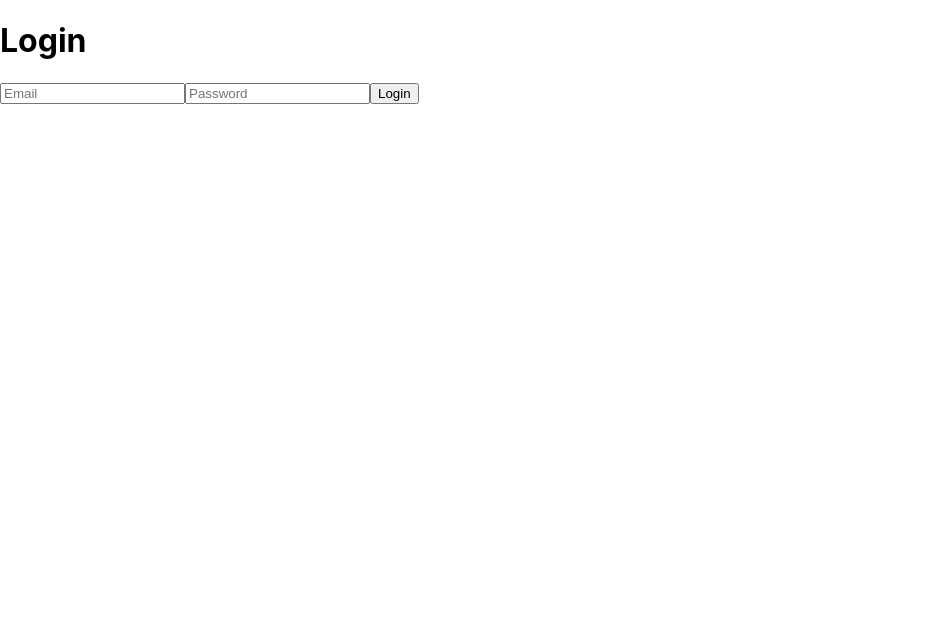
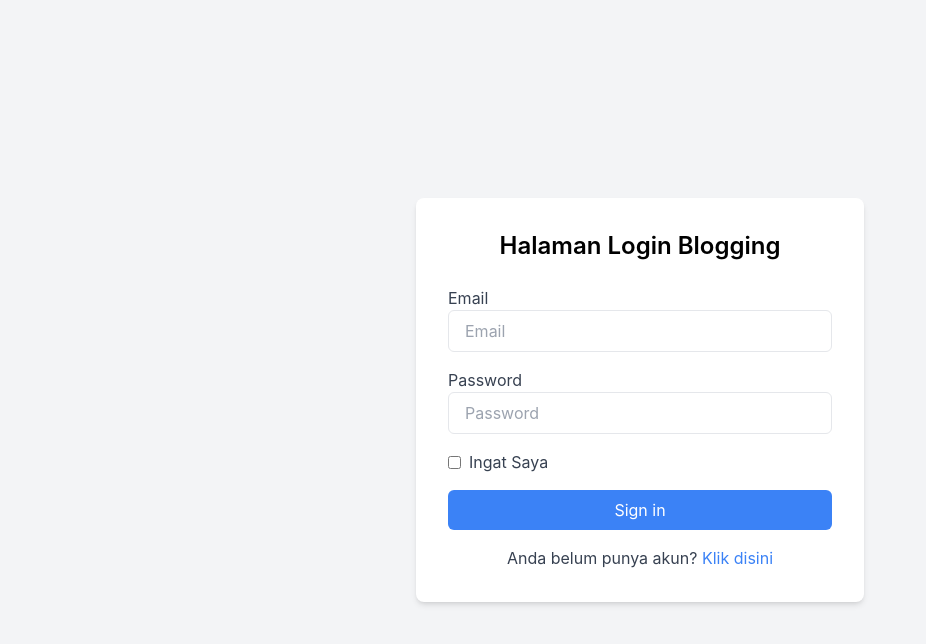
Before and after one commit to Fiffah/blog-frontend, a React (Create React App) app: page /login in a window 1280 px wide. Shown: the top 644 px of the page, without its empty margins (0-926 px from the left). Built offline with nearby package versions, Linux system fonts and the light colour scheme.

Commit message:
update UI on login using tailwindCSS

```diff
--- a/package.json
+++ b/package.json
@@ -36,5 +36,10 @@
       "last 1 firefox version",
       "last 1 safari version"
     ]
+  },
+  "devDependencies": {
+    "autoprefixer": "^10.4.20",
+    "postcss": "^8.4.47",
+    "tailwindcss": "^3.4.14"
   }
 }
--- /dev/null
+++ b/postcss.config.js
@@ -0,0 +1,6 @@
+module.exports = {
+  plugins: {
+    tailwindcss: {},
+    autoprefixer: {},
+  },
+}
--- a/src/components/Login.js
+++ b/src/components/Login.js
@@ -9,17 +9,74 @@ const Login = () => {
 
     const handleLogin = async (e) => {
         e.preventDefault();
-        await login(email, password, navigate);
+        try {
+            await login(email, password, navigate);
+        } catch (error) {
+            alert("Login failed. Please check your credentials.");
+        }
     };
 
     return (
-        <div>
-            <h1>Login</h1>
-            <form onSubmit={handleLogin}>
-                <input type="email" value={email} onChange={(e) => setEmail(e.target.value)} placeholder="Email" />
-                <input type="password" value={password} onChange={(e) => setPassword(e.target.value)} placeholder="Password" />
-                <button type="submit">Login</button>
-            </form>
+        <div className="flex items-center justify-center min-h-screen bg-gray-100">
+            <div className="w-full max-w-md p-8 bg-white rounded-lg shadow-md">
+                <h2 className="text-2xl font-semibold text-center mb-6">Halaman Login Blogging</h2>
+                <form onSubmit={handleLogin} className="space-y-4">
+                    <div>
+                        <label className="block text-gray-700">Email</label>
+                        <input
+                            type="email"
+                            value={email}
+                            onChange={(e) => setEmail(e.target.value)}
+                            placeholder="Email"
+                            className="w-full px-4 py-2 border rounded-md focus:outline-none focus:ring focus:border-blue-300"
+                            required
+                        />
+                    </div>
+
+                    <div>
+                        <label className="block text-gray-700">Password</label>
+                        <input
+                            type="password"
+                            value={password}
+                            onChange={(e) => setPassword(e.target.value)}
+                            placeholder="Password"
+                            className="w-full px-4 py-2 border rounded-md focus:outline-none focus:ring focus:border-blue-300"
+                            required
+                        />
+                    </div>
+
+                    <div className="flex items-center justify-between">
+                        <label className="inline-flex items-center">
+                            <input
+                                type="checkbox"
+                                className="form-checkbox text-blue-500"
+                            />
+                            <span className="ml-2 text-gray-700">Ingat Saya</span>
+                        </label>
+                    </div>
+
+                    <div>
+                        <button
+                            type="submit"
+                            className="w-full bg-blue-500 text-white py-2 rounded-md hover:bg-blue-600 focus:outline-none"
+                        >
+                            Sign in
+                        </button>
+                    </div>
+                </form>
+
+                <div className="text-center mt-4">
+                    <p className="text-gray-700">
+                        Anda belum punya akun?{' '}
+                        <button
+                            onClick={() => navigate('/register')}
+                            className="text-blue-500 hover:underline"
+                        >
+                            Klik disini
+                        </button>
+                    </p>
+                </div>
+            </div>
         </div>
     );
 };
--- a/src/index.css
+++ b/src/index.css
@@ -1,3 +1,7 @@
+@tailwind base;
+@tailwind components;
+@tailwind utilities;
+
 body {
   margin: 0;
   font-family: -apple-system, BlinkMacSystemFont, 'Segoe UI', 'Roboto', 'Oxygen',
--- /dev/null
+++ b/tailwind.config.js
@@ -0,0 +1,9 @@
+module.exports = {
+  content: [
+    "./src/**/*.{js,jsx,ts,tsx}",
+  ],
+  theme: {
+    extend: {},
+  },
+  plugins: [],
+};
```
Also changed, not shown: 1 other file (tests, documents, lock files or other folders).
